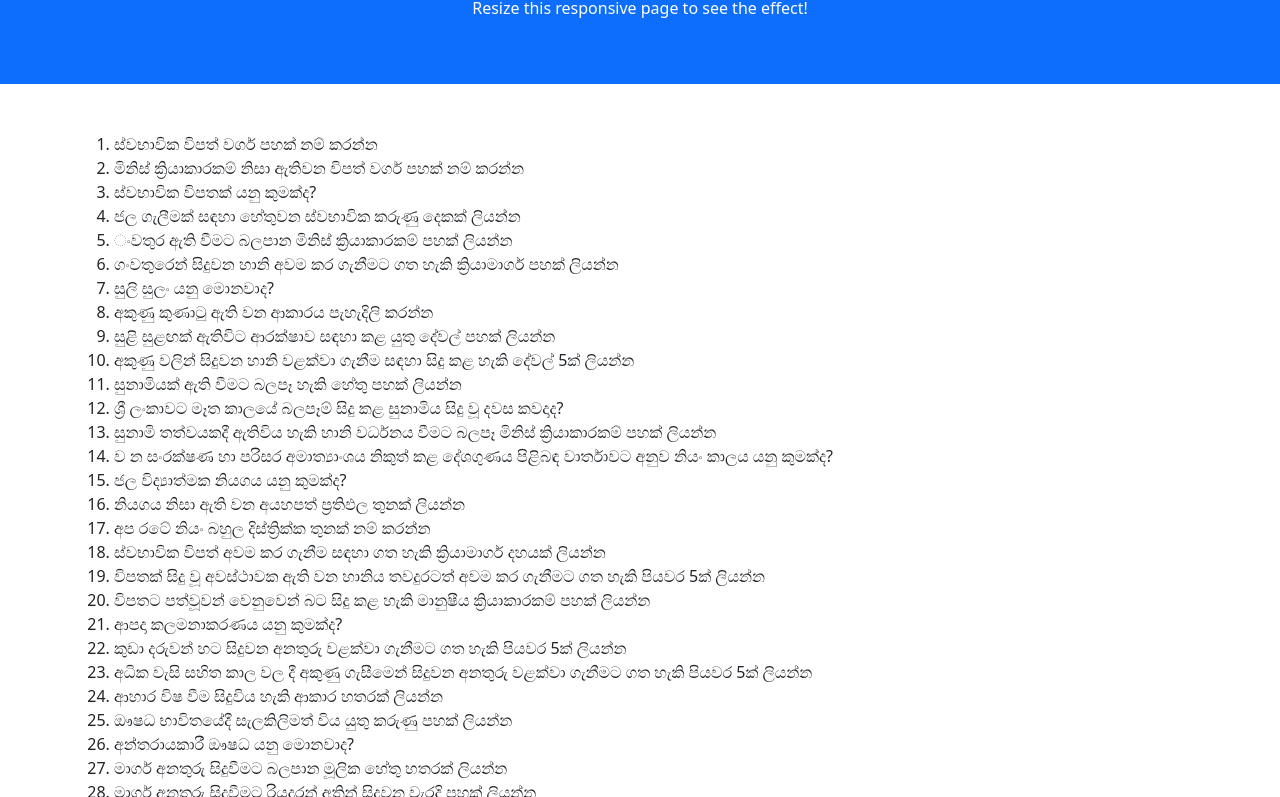
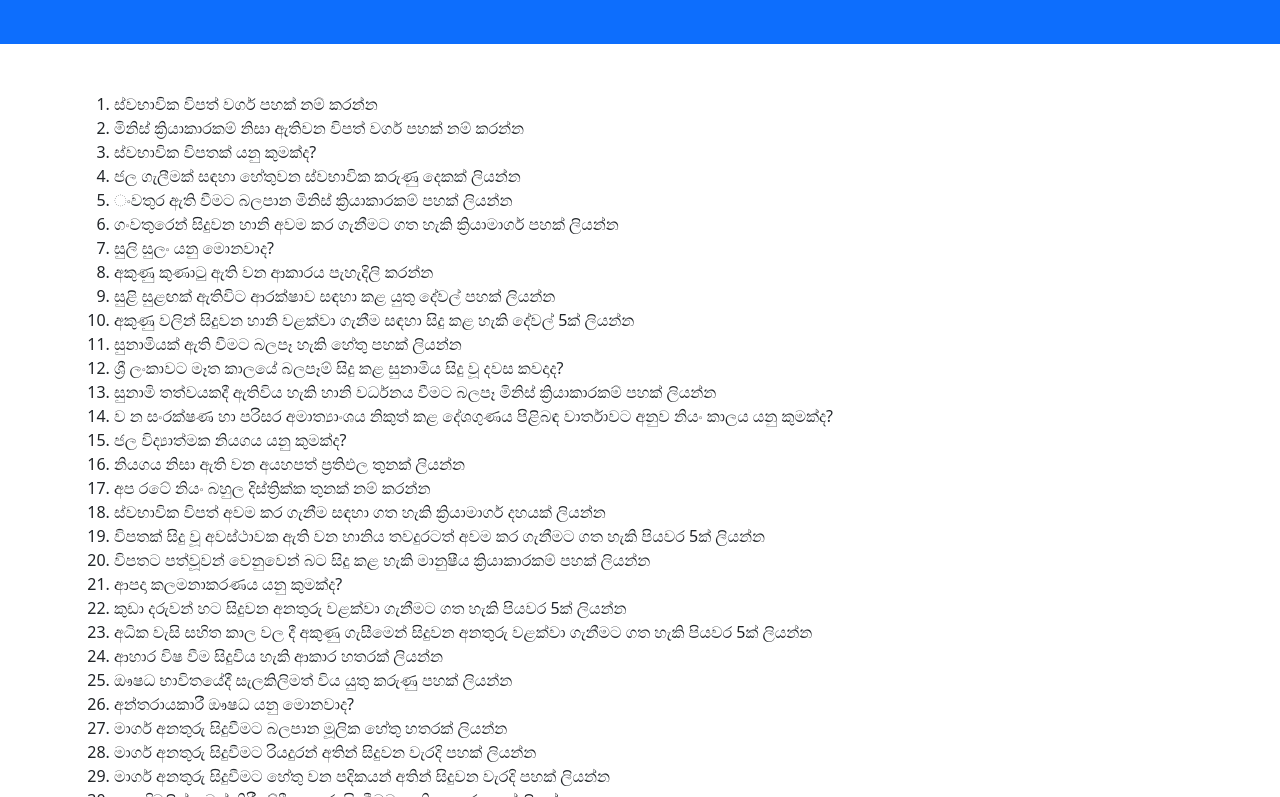
Before and after one commit to eduhelpe/eduhelpe.github.io, a plain HTML site: page index.html in a window 1280 px wide. Shown: the part 108-905 px from the top of the page. Drawn offline with nearby package versions, Linux system fonts and the light colour scheme.

Commit message:
Update index.html

```diff
--- a/index.html
+++ b/index.html
@@ -1,7 +1,7 @@
 <!DOCTYPE html>
 <html lang="en">
 <head>
-  <title>Bootstrap 5 Example</title>
+  <title>civics 08</title>
   <meta charset="utf-8">
   <meta name="viewport" content="width=device-width, initial-scale=1">
   <link href="https://cdn.jsdelivr.net/npm/bootstrap@5.1.1/dist/css/bootstrap.min.css" rel="stylesheet">
@@ -11,7 +11,7 @@
 
 <div class="container-fluid p-5 bg-primary text-white text-center">
   <h1>විපත් වලකමු</h1>
-  <p>Resize this responsive page to see the effect!</p>
+
 </div>
 
 <div class="container mt-5">
```
